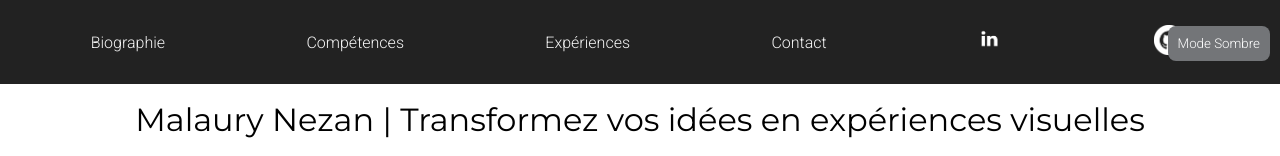
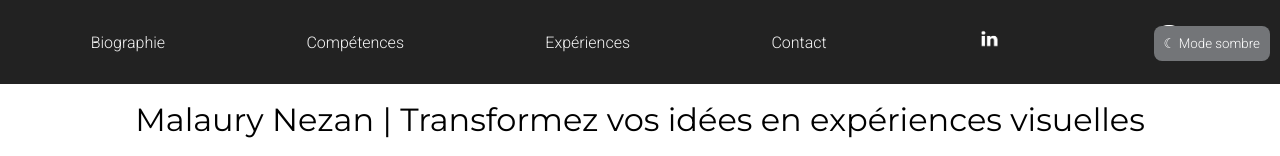
Before and after one commit to Malaurynn/portfolio, a React (Vite) app: page / in a window 1280 px wide. Shown: the top 156 px of the page. Built offline with nearby package versions, Linux system fonts and the light colour scheme; a web font is replaced by a local one.

Commit message:
ajout du mode sombre

```diff
--- a/src/App.tsx
+++ b/src/App.tsx
@@ -20,7 +20,7 @@ function App() {
     <div className={darkMode ? "app dark-mode" : "app"}>
       <Navbar />
       <button onClick={toggleDarkMode} className="toggle-dark-mode">
-        {darkMode ? "Mode Clair" : "Mode Sombre"}
+        {darkMode ? "☼ Mode clair" : "☾ Mode sombre"}
       </button>
       <div className="titre">
         <h1>Malaury Nezan | Transformez vos idées en expériences visuelles</h1>
```
